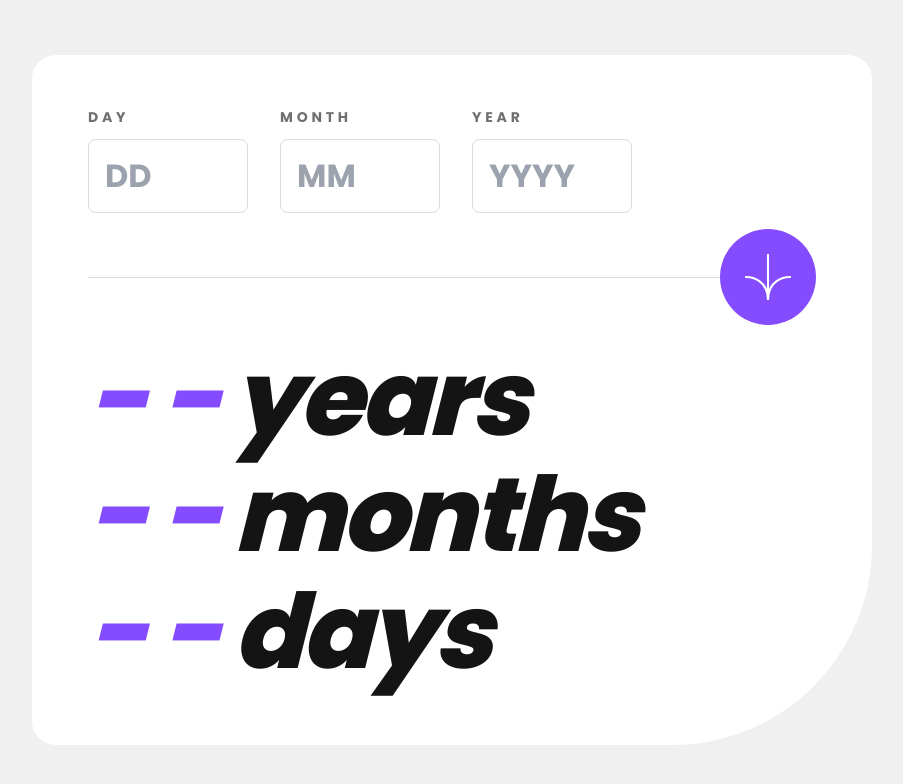
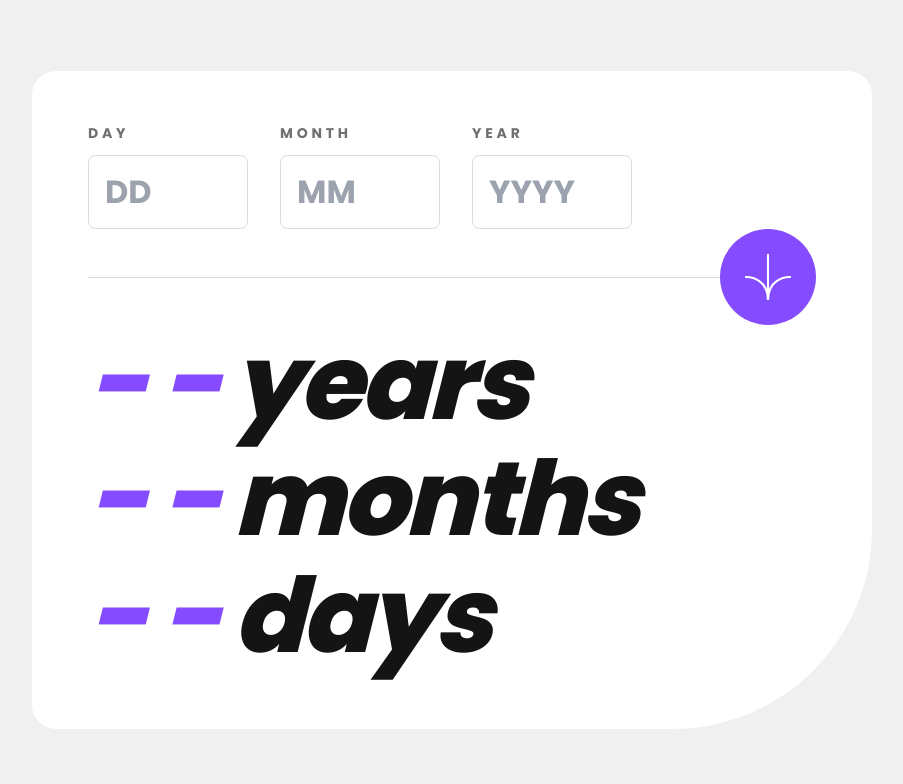
Before and after one commit to 3lectrologos/FM-age-calculator-app, a Next.js app: page / in a window 1280 px wide. Shown: the top 784 px of the page, without its empty margins (188-1091 px from the left). Built offline with nearby package versions, Linux system fonts and the light colour scheme.

Commit message:
Small fixes in desktop layout

```diff
--- a/app/page.tsx
+++ b/app/page.tsx
@@ -104,7 +104,7 @@ function DateInput({ callback }: { callback: (_age: MaybeAge) => Promise<void> }
   }, [errors, callback])
 
   return (
-    <form className={`flex flex-col items-center gap-y-16 lg:items-start`} onSubmit={handleSubmit(submitHandler)}>
+    <form className={`flex flex-col items-center gap-y-16 lg:items-start lg:gap-y-12`} onSubmit={handleSubmit(submitHandler)}>
       <div className={`flex flex-row gap-x-4 lg:gap-x-8`}>
         {names.map((name, index) => (
           <div className={`flex flex-col w-full gap-y-2 lg:gap-y-4`}
@@ -208,7 +208,7 @@ export default function Home() {
   return (
     <div className={`flex flex-col bg-offwhite items-center min-h-screen min-w-fit lg:justify-center`}>
       <div className={`flex flex-col justify-center items-center py-[88px] px-4 lg:py-0`}>
-        <div className={`flex flex-col gap-y-16 w-[343px] bg-white rounded-t-3xl rounded-bl-3xl rounded-br-[100px] px-6 py-12 lg:w-[840px] lg:p-14 lg:rounded-br-[200px]`}>
+        <div className={`flex flex-col gap-y-16 w-[343px] bg-white rounded-t-3xl rounded-bl-3xl rounded-br-[100px] px-6 py-12 lg:w-[840px] lg:p-14 lg:rounded-br-[200px] lg:gap-y-12`}>
           <DateInput callback={updateAge} />
           <AgeDisplay years={years} months={months} days={days} />
         </div>
```
